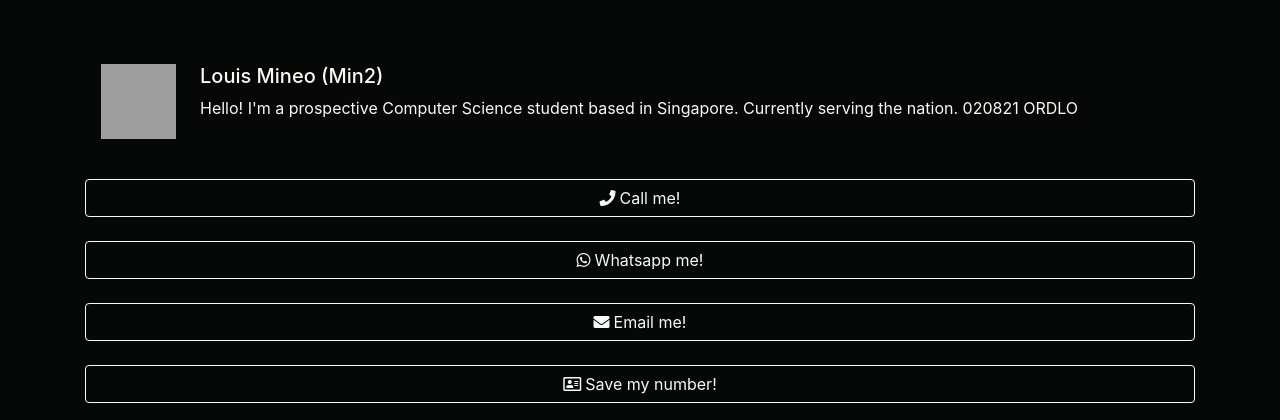
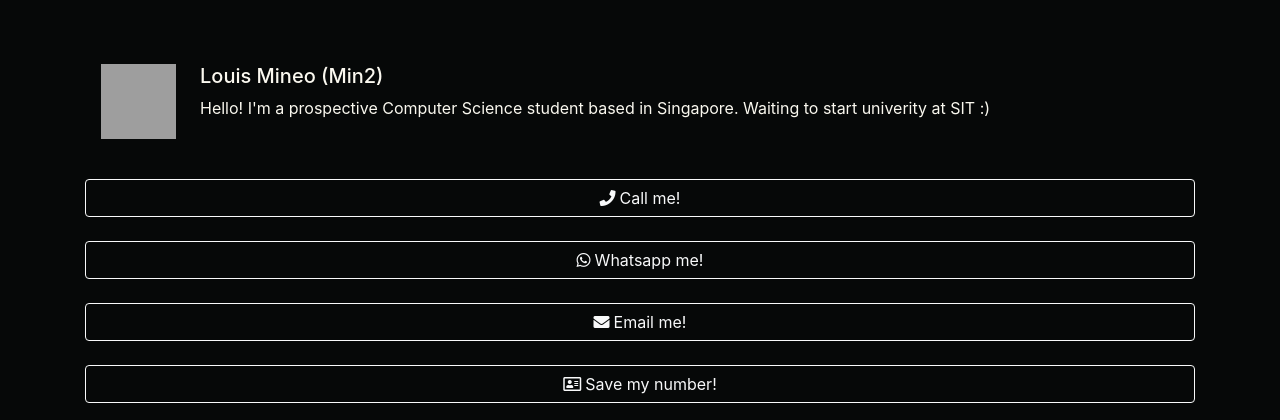
Before and after one commit to louismineo/CardLinkTree, a PHP site: page /oldindex.php in a window 1280 px wide. Shown: the top 420 px of the page. Run offline with PHP 8.4, Linux system fonts and the light colour scheme; some libraries are stand-ins or nearby versions; grey boxes are pictures that could not be loaded.

Commit message:
Update oldindex.php

```diff
--- a/oldindex.php
+++ b/oldindex.php
@@ -49,7 +49,7 @@
     <div class="media-body m-2" style = "color: #faf8ef">
       <h5 class="align-items-center mt-2">Louis Mineo (Min2)</h5>
       <p>Hello!
-      I'm a prospective Computer Science student based in Singapore. Currently serving the nation. 020821 ORDLO</p>
+      I'm a prospective Computer Science student based in Singapore. Waiting to start univerity at SIT :)</p>
     </div>
   </div>
 <div style = "color: #faf8ef" class="mt-4">
```
